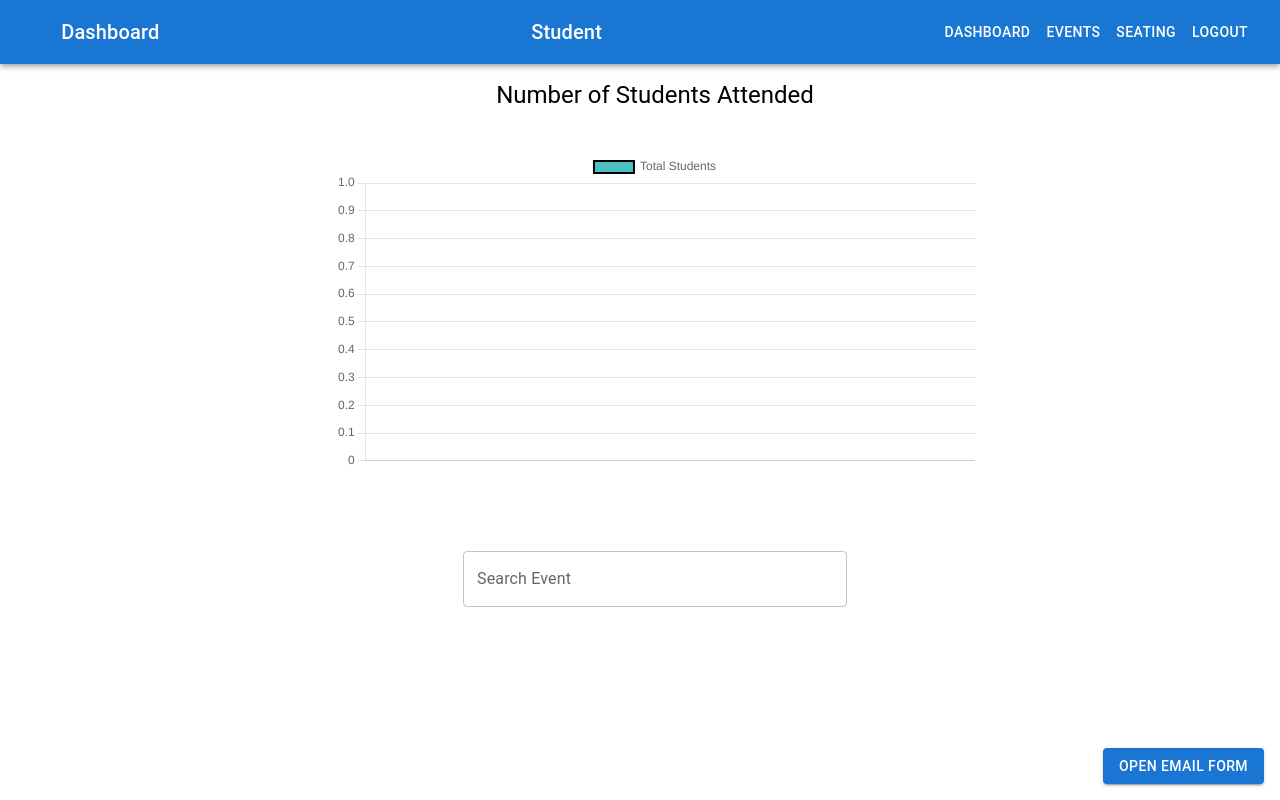
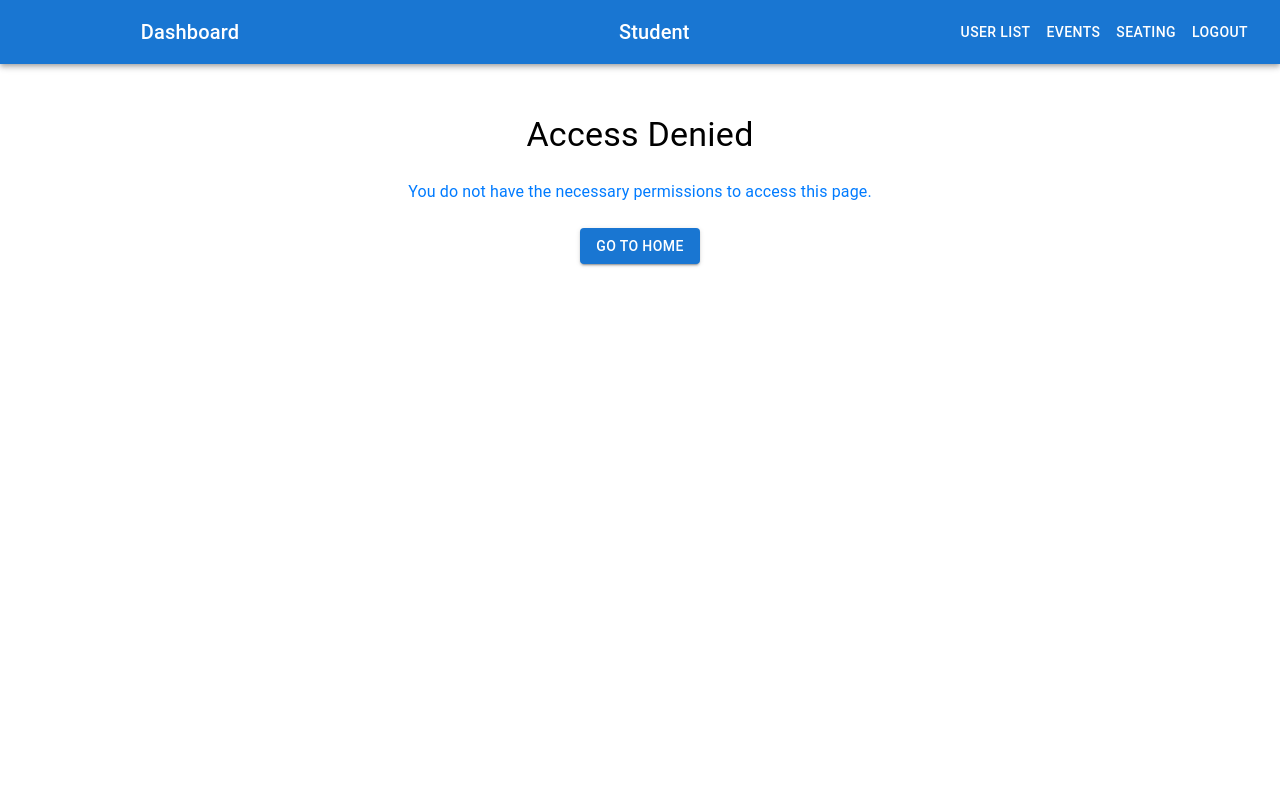
Before and after one commit to jawdonchan/CRUD, a React (Create React App) app in the folder client/: page /dashboard in a window 1280 px wide. Built offline with nearby package versions, Linux system fonts and the light colour scheme; no server answers.

Commit message:
admin check for dashboard
page itself - hengs
nav bar - jordan

```diff
--- a/client/src/pages/chart/dashboard.jsx
+++ b/client/src/pages/chart/dashboard.jsx
@@ -5,6 +5,8 @@ import Navbar from "../navigationbar";
 import Stack from '@mui/material/Stack';
 import { Typography, Button, Modal, Backdrop, Fade, TextField } from "@mui/material";
 import EmailForm from '../email/email.jsx';
+import Denied from '../user/access-denied';
+var hash = require('object-hash');
 
 
 function BarChart() {
@@ -12,6 +14,10 @@ function BarChart() {
     const [attendedstudents, setattendedstudents] = useState([]);
     const [searchInput, setSearchInput] = useState('');
     const [isModalOpen, setModalOpen] = useState(false);
+    const userRole = sessionStorage.getItem("role");
+    const [hashed,setHash] = useState([]);
+
+
 
     const [eventdata, setEventdata] = useState({
         labels: [],
@@ -33,6 +39,8 @@ function BarChart() {
     });
 
     useEffect(() => {
+        setHash(hash.MD5("Admin"));
+
         const fetchTotalStudents = async () => {
             if(searchInput === "")
             {
@@ -207,8 +215,15 @@ function BarChart() {
     return (
      <div>
         <Navbar></Navbar>
+        {userRole !== hashed && (
+        <div>
+          {/* <p>Access denied. User is not an admin.</p> */}
+          <Denied></Denied>
+          {/* You can redirect here as well if needed */}
+        </div>
+      )}
+      {userRole == hashed && (
         <div className="dashboard">
-
             <Typography variant="h5">Number of Students Attended</Typography>
             <br></br><br></br>
             <Stack direction="column" alignItems={"center"}>
@@ -216,7 +231,8 @@ function BarChart() {
                     <Line data={eventdata} />
                 </div>
             </Stack>
-            <TextField  label="Search Event"
+            <TextField
+                label="Search Event"
                 className="outlined-basic"
                 variant="outlined"
                 fullWidth
@@ -227,14 +243,11 @@ function BarChart() {
                 Open Email Form
             </Button>
             <Modal
-
                 open={isModalOpen}
                 onClose={handleCloseModal}
                 closeAfterTransition
                 BackdropComponent={Backdrop}
-                    BackdropProps={{
-                        timeout: 500,
-                    }}
+                BackdropProps={{timeout: 500,}}
                 >
                 <Fade in={isModalOpen}>
                     <div style={{ position: 'absolute', top: '50%', left: '50%', transform: 'translate(-50%, -50%)', backgroundColor: 'white', padding: '25px', borderRadius: '10px' , height: '42vh'}}>
@@ -247,6 +260,7 @@ function BarChart() {
                 </Fade>
             </Modal>
         </div>
+      )}
         <style>
             {`
             .dashboard{
--- a/client/src/pages/navigationbar.jsx
+++ b/client/src/pages/navigationbar.jsx
@@ -73,7 +73,7 @@ export default function Navbar() {
     <AppBar position="static">
       <Toolbar>
         {/* <Stack  direction="row" alignItems={"space-between"} justifyContent={"center"}> */}
-          <Typography variant="h6" component="div" sx={{ flexGrow: 0.5 }}>
+          <Typography variant="h6" component="div" sx={{ flexGrow: 2.0 }}>
           Dashboard
         </Typography>
         <Typography variant="h6" component="div" sx={{ flexGrow: 4.5 }}>
@@ -81,7 +81,7 @@ export default function Navbar() {
         </Typography>
         <div></div>
         <div>
-         <Button color="inherit" onClick={handleDashBoardClick}>
+         <Button color="inherit" id = "hiddennav" onClick={handleDashBoardClick}>
           Dashboard
         </Button>
           <Button color="inherit" id = "hiddennav" onClick={handleUsersClick}>
```
Lines whose indentation alone changed are shown as unchanged.
